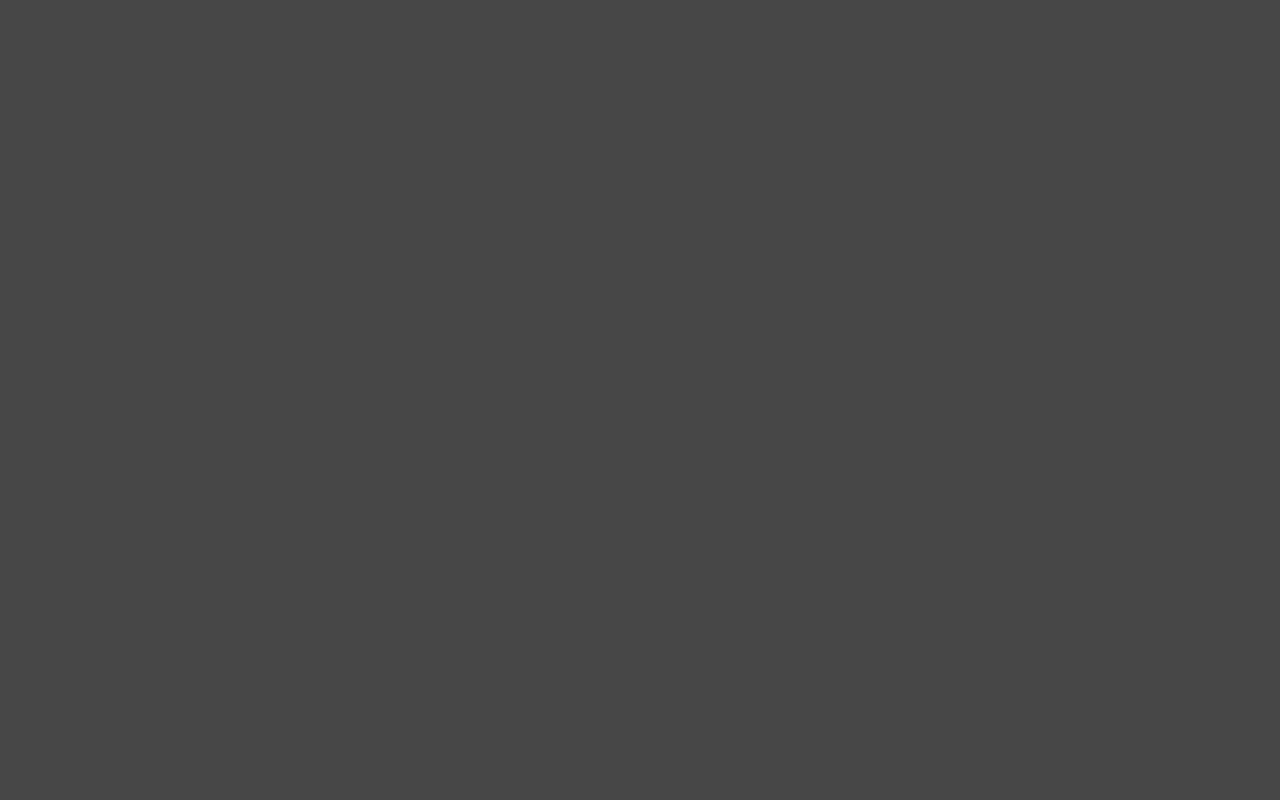
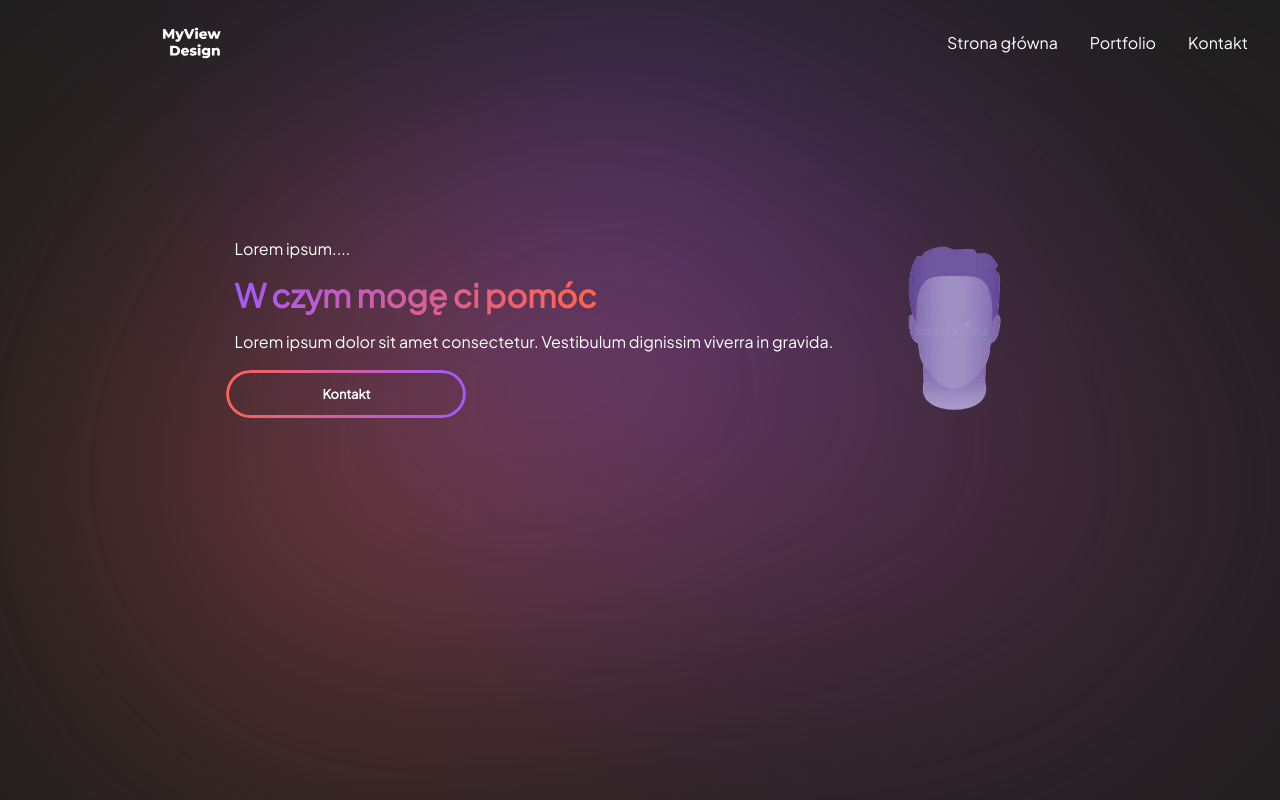
Before and after one commit to BLAAK1/nodejs, a website: page public/index.html in a window 1280 px wide. Shown: the top 800 px of the page. Drawn offline with Linux system fonts and the light colour scheme.

Commit message:
Update 12 files

```diff
--- a/public/index.html
+++ b/public/index.html
@@ -5,13 +5,58 @@
     <meta name="viewport" content="width=device-width, initial-scale=1.0" />
     <meta http-equiv="X-UA-Compatible" content="ie=edge" />
     <link rel="stylesheet" href="./main.css" />
+    <link rel="preconnect" href="https://fonts.googleapis.com">
+<link rel="preconnect" href="https://fonts.gstatic.com" crossorigin>
+<link href="https://fonts.googleapis.com/css2?family=Plus+Jakarta+Sans&display=swap" rel="stylesheet">
     <title>Formularz</title>
   </head>
   <body>
-    <header></header>
+    <header>
+      <section class="background-light">
+        <img src="/assets/blob1.svg"/>
+        <img src="/assets/blob2.svg"/>
+        <img src="/assets/blob3.svg"/>
+      </section>
+      <section class="header-content">
+        <section class="navbar">
+          <section class="logo">
+            <img src="/assets/Logo.svg">
+          </section>
+          <section class="navbar-list">
+            <ul>
+              <li>Strona główna</li>
+              <li>Portfolio</li>
+              <li>Kontakt</li>
+            </ul>
+          </section>
+        </section>
+        <section class="aboutme">
+          <section class="aboutme-text">
+            <p>Lorem ipsum....</p>
+            <h3>W czym mogę ci pomóc</h3>
+            <p>Lorem ipsum dolor sit amet consectetur. Vestibulum dignissim viverra in gravida.</p>
+            <button>Kontakt</button>
+          </section>
+          <section class="aboutme-img">
+            <img src="/assets/profile.png" height="200px"/>
+          </section>
+        </section>
+      </section>
+    </header>
     <main></main>
     <footer>
-      <form action="submit" method="post">
+      <section class="footer-section footer-left">
+        <h2>Kontakt</h2>
+        <p>Lorem ipsum dolor sit amet, consectetur adipiscing elit. Duis sollicitudin cursus euismod. Praesent lacinia metus ut elit iaculis elementum. Vivamus eu tortor lorem. Vestibulum ac consequat ligula. Pellentesque arcu lorem, scelerisque a nisi ac, suscipit rhoncus libero. Fusce ultrices sodales arcu at scelerisque. Vestibulum faucibus justo ut velit suscipit egestas.
+        <ul>
+          <li>Pustków 497, 39-206 Pustków</li>
+          <li>123 642 123</li>
+          <li>Cabajówka</li>
+          <li>Cabajowkaaa</li>
+        </ul>
+      </section>
+      <section class="footer-section footer-right">
+        <form action="submit" method="post">
         <div class="mb-3">
           <input type="text" class="form-control" id="name-reg" name="name" required minlength="4" placeholder="Twoję imię i nazwisko" />
         </div>
@@ -23,6 +68,7 @@
         </div>
         <button type="submit" class="btn btn-primary">Wyślij</button>
       </form>
+      </section>
     </footer>
   </body>
 </html>
--- a/public/main.css
+++ b/public/main.css
@@ -1,36 +1,195 @@
+* {
+  font-family: "Plus Jakarta Sans", sans-serif;
+}
+html {
+  scroll-snap-type: y mandatory;
+}
 body {
   margin: 0;
   padding: 0;
-  background: #474747;
-  height: 2000px;
+  background: #1e1e1e;
+  overflow-x: hidden;
+  width: 100svw;
 }
-form {
-  padding-top: 5rem;
+header {
+  scroll-snap-align: start;
+  height: 100svh;
+}
+.background-light {
+  filter: blur(180px);
+}
+.background-light img {
+  height: 500px;
+  position: absolute;
+}
+.background-light img:nth-child(1) {
+  left: 10svw;
+  top: 30svh;
+}
+.background-light img:nth-child(2) {
+  filter: brightness(70%);
+  left: 55svw;
+  top: 30svh;
+}
+.background-light img:nth-child(3) {
+  left: 30svw;
+  top: 5svh;
+}
+.header-content {
+  position: absolute;
+  padding-top: 1rem;
+  width: 100%;
+  background: transparent;
+}
+.navbar {
+  display: flex;
+  flex-direction: row;
+  justify-content: space-between;
+  align-items: center;
+}
+.logo {
+  width: 30%;
+  height: 100%;
+  display: flex;
+  justify-content: center;
+}
+.logo img {
+  height: 2rem;
+}
+.navbar-list {
+  width: 70%;
+}
+.navbar-list ul {
+  list-style: none;
+  display: flex;
+  flex-direction: row;
+  gap: 2rem;
+  justify-content: end;
+  align-items: center;
+  padding-right: 2rem;
+  color: white;
+}
+.aboutme {
+  display: flex;
+  flex-direction: row;
+  justify-content: center;
+  align-items: center;
+  padding-top: 20svh;
+  color: white;
+}
+.aboutme-text {
   display: flex;
   flex-direction: column;
-  gap: 1rem;
+  width: 49%;
+}
+.aboutme-text h3 {
+  font-size: 2rem;
+  background: -moz-linear-gradient(
+    124deg,
+    rgba(162, 89, 255, 1) 0%,
+    rgba(255, 98, 80, 1) 55%
+  );
+  background: -webkit-linear-gradient(
+    124deg,
+    rgba(162, 89, 255, 1) 0%,
+    rgba(255, 98, 80, 1) 55%
+  );
+  background: linear-gradient(
+    124deg,
+    rgba(162, 89, 255, 1) 0%,
+    rgba(255, 98, 80, 1) 55%
+  );
+  background-clip: text;
+  -webkit-background-clip: text;
+  -webkit-text-fill-color: transparent;
+}
+.aboutme-text * {
+  margin: 0.5rem;
+}
+.aboutme-img {
+  display: flex;
   justify-content: center;
   align-items: center;
 }
-form input {
-  width: 90vw;
-  max-width: 35rem;
+
+.aboutme-text button {
+  --b: 3px; /* border width*/
+  --r: 50px; /* the radius */
   height: 3rem;
+  width: 15rem;
+  color: #313149;
+  padding: calc(var(--b) + 5px);
+  display: inline-block;
+  margin: 10px 0;
+  position: relative;
+  z-index: 0;
+  background: transparent;
+  border: none;
+  color: white;
+  font-weight: bold;
+  font-size: 0.8rem;
+  border-radius: var(--r);
 }
-#message {
-  width: 90vw;
-  height: 10rem;
-  max-width: 35rem;
+.aboutme-text button::before {
+  content: "";
+  position: absolute;
+  z-index: -1;
+  inset: 0;
+  padding: var(--b);
+  border-radius: var(--r);
+  background: var(--c, linear-gradient(-80deg, #a259ff, #ff6250));
+  -webkit-mask: linear-gradient(#fff 0 0) content-box, linear-gradient(#fff 0 0);
+  mask: linear-gradient(#fff 0 0) content-box, linear-gradient(#fff 0 0);
+  -webkit-mask-composite: xor;
+  mask-composite: exclude;
+}
+.aboutme-text button:hover {
+  background: rgba(255, 255, 255, 0.1);
+}
+main {
+  scroll-snap-align: start;
+  height: 100svh;
 }
 footer {
+  scroll-snap-align: start;
   position: relative;
-  top: 100%;
   width: 100%;
-  height: 15rem;
-  background: linear-gradient(149deg, #a259ff 0%, #ff6250 100%);
-  padding-bottom: 300px;
+  height: 100svh;
+  background: #1e1e1e;
+  display: flex;
+  flex-direction: row;
+}
+.footer-section {
+  padding: 0 1rem;
+}
+.footer-left {
+  width: 40%;
+  color: white;
+}
+.footer-left h2 {
+  color: #f7b141;
+}
+.footer-right {
+  padding: 1rem;
+  width: 60%;
+}
+.footer-right form {
+  display: flex;
+  flex-direction: column;
+  justify-content: center;
+
+  gap: 0.5rem;
+}
+.footer-right input {
+  height: 2rem;
+  width: 90%;
+}
+.footer-right #message {
+  height: 6rem;
+  width: 90%;
 }
 .btn-primary {
+  width: fit-content;
   background: #155a93;
   border: none;
   border-radius: 2px;
```
Also changed, not shown: public/assets/Ellipse8.svg (added), public/assets/Logo.svg (added), public/assets/blob1.svg (added), public/assets/blob2.svg (added), public/assets/blob3.svg (added), public/assets/profile.png (added).
